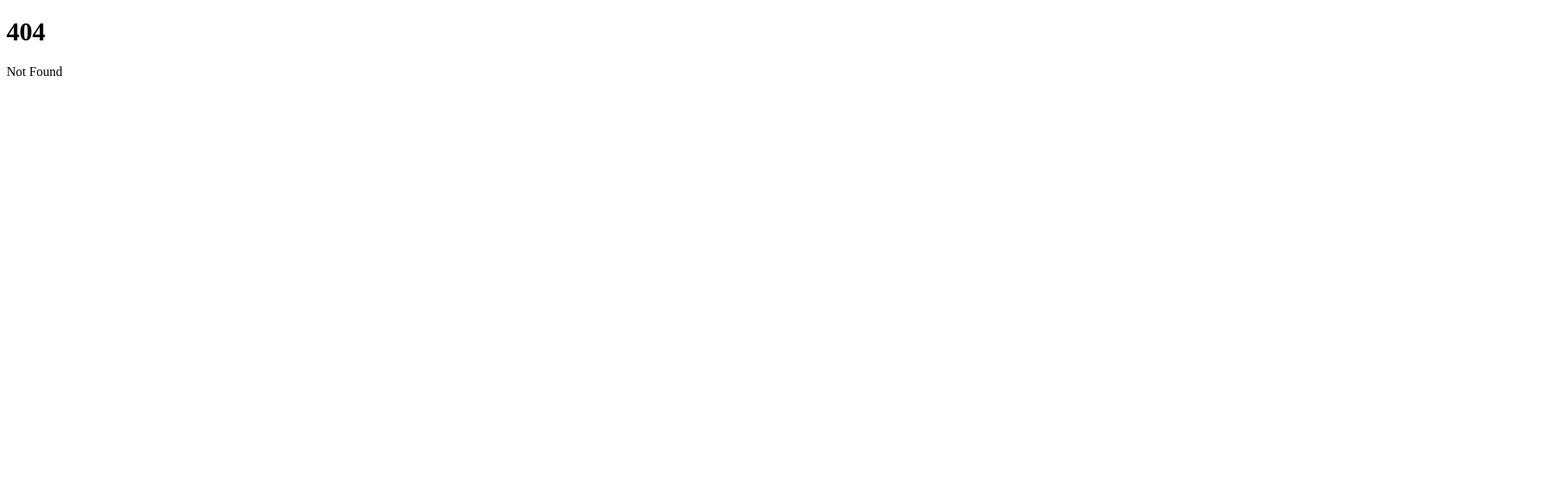
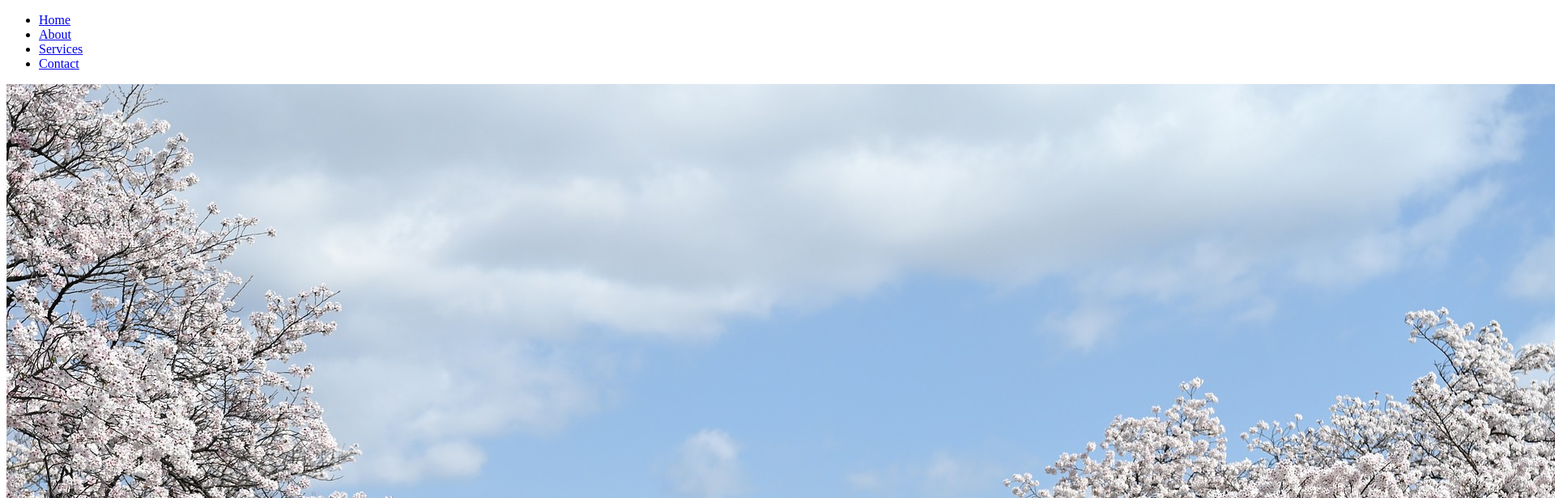
Before and after one commit to Nasirjamaelmi/JkpgCity, a SvelteKit app in the folder Frontend/: page /home in a window 1280 px wide. Before the commit this address had no page. Shown: the top 616 px of the page at 81% size, 1920 px wide, since content can reach past the window. Built offline with nearby package versions, Linux system fonts and the light colour scheme.

Commit message:
test img

```diff
--- /dev/null
+++ b/Frontend/src/routes/home/+page.svelte
@@ -0,0 +1,15 @@
+<script>
+  import bild from "$lib/images/bild.jpg";
+</script>
+
+<nav class="navbar">
+  <ul>
+    <li><a href="#home">Home</a></li>
+    <li><a href="#about">About</a></li>
+    <li><a href="#services">Services</a></li>
+    <li><a href="#contact">Contact</a></li>
+  </ul>
+</nav>
+
+<!-- svelte-ignore a11y-media-has-caption -->
+<img src={bild} alt="SvelteKit" />
```
Also changed, not shown: Frontend/src/lib/images/bild.jpg (added).
